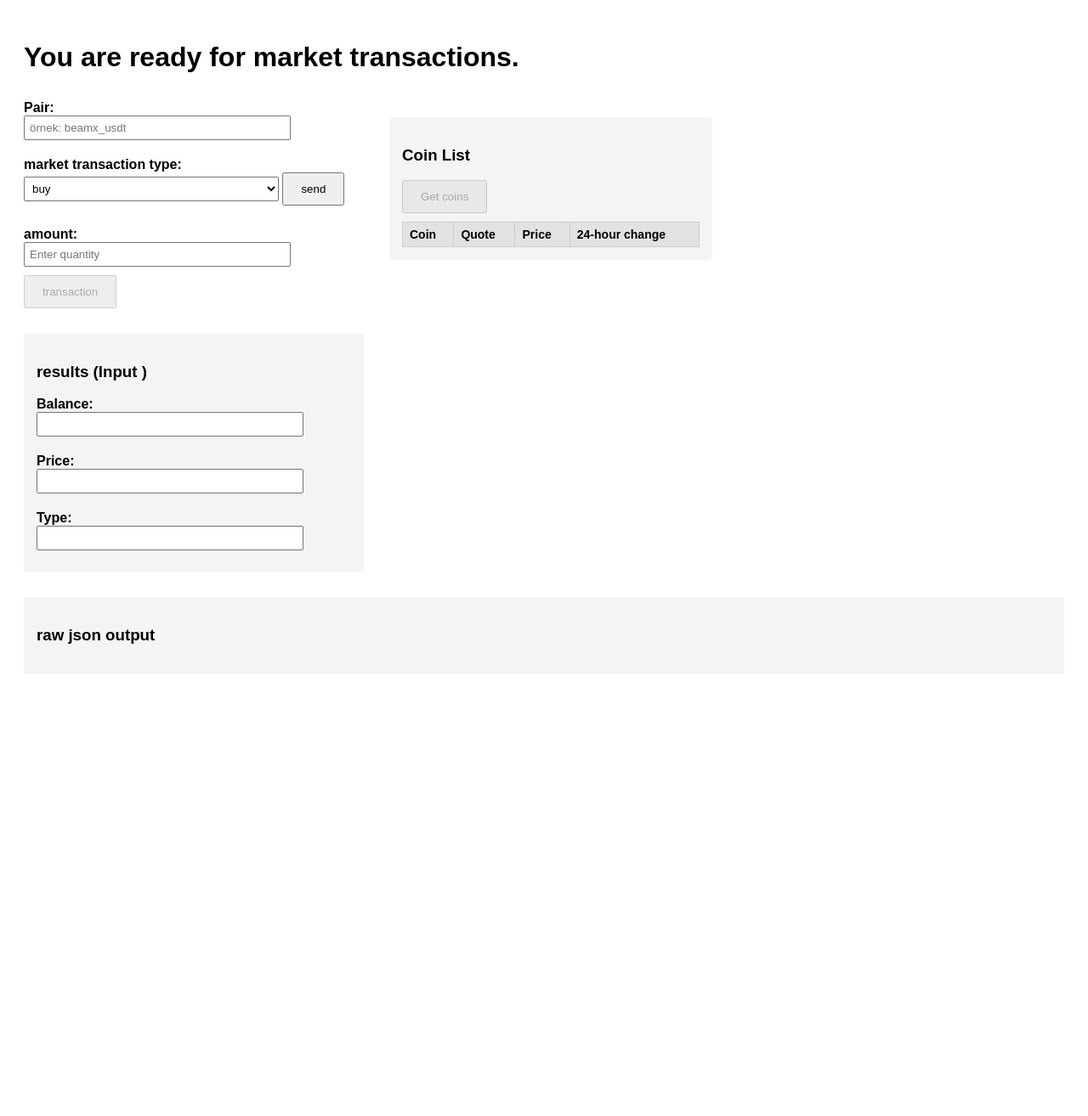
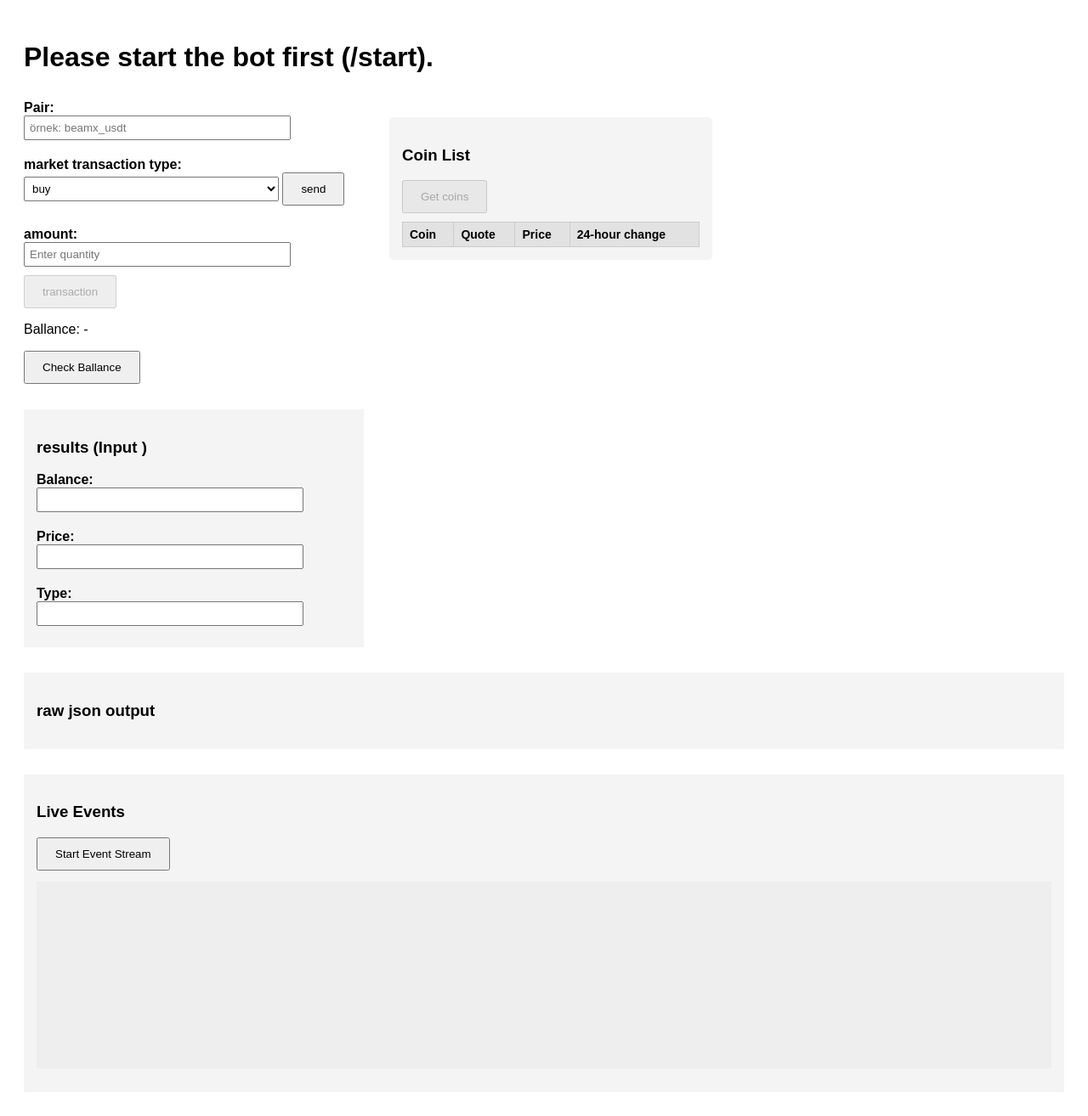
Before and after one commit to crowe-a/Trader_backend_Template_V3_with_endpoints, a Flask app: page /market in a window 1280 px wide. Shown: the whole page at 85% size. Before the commit the page ends 758 px from the top, so only its background shows below. Run offline with Flask 3, Linux system fonts and the light colour scheme; the visitor is signed in with stand-in values (Sample User, id 1); lists and menus that the app fills with data are empty.

Commit message:
"fe endpoints added and in market.html a event  stream in fe-market page."

```diff
--- a/app.py
+++ b/app.py
@@ -1,4 +1,4 @@
-from flask import Flask, render_template, redirect, url_for,request,Response
+from flask import Flask, render_template, redirect, url_for,request,Response,jsonify
 import threading
 from bot import open_browser
 from backend import get_ballance,buy,sell
@@ -18,7 +18,7 @@
 
 
 
-# app.secret_key = "cok_gizli_key"
+app.secret_key = "cok_gizli_key"
 
 # Basit user database
 USERS = {"admin": "secret123"}
@@ -88,21 +88,36 @@
 @login_required
 def start():
     global bot_thread
-    if open_browser.running:  #
-        return render_template("start.html", message="Bot has already started .")
+    identifier = "myChart"  # event stream identifier
 
-    bot_thread = threading.Thread(target=open_browser.run)  #
+    if open_browser.running:
+        # Bot zaten çalışıyorsa alive event gönder
+
+        return render_template("start.html", message="Bot has already started.")
+
+    # Botu başlat
+    bot_thread = threading.Thread(target=open_browser.run)
     bot_thread.start()
+
+    # Bot başlatıldı event
+    push_event(identifier, kind="alive", raw={"message": "Bot started"})
+
     return render_template("start.html", message="Bot started.")
-
 @app.route("/stop")
 @login_required
 def stop():
+    identifier = "myChart"
+
     if open_browser.running:
-        open_browser.stop()  #
-        return render_template("stop.html", message="Bot stoped.")
-    return render_template("stop.html", message="The bot has already stoppedr.")
-from flask import jsonify
+        open_browser.stop()
+        # Bot durdu event
+        push_event(identifier, kind="dead", raw={"message": "Bot stopped"})
+        return render_template("stop.html", message="Bot stopped.")
+
+    # Bot zaten duruyorsa dead event
+    push_event(identifier, kind="dead", raw={"message": "Bot already stopped"})
+    return render_template("stop.html", message="The bot has already stopped.")
+
 
 @app.route("/get_balance")
 @login_required
@@ -128,41 +143,50 @@
 @app.route("/trade", methods=["POST"])
 @login_required
 def trade():
+    identifier = "myChart"
     try:
-        pair = request.json.get("pair")
-        action = request.json.get("action")
+        data = request.get_json(silent=True) or {}
+        pair = data.get("pair")
+        action = data.get("action")
 
         if action == "buy":
             result = buy.run_buy(pair)
         elif action == "sell":
             result = sell.run_sell(pair)
         else:
+            return jsonify({"status": "error", "message": "Invalid action"})
 
-            return jsonify({"status": "error", "message": "Invalid action"})
+        # Trade event
+        push_event(identifier, kind="trade", trade=result, raw={"pair": pair, "action": action})
         return jsonify({"status": "success", "data": result})
+
     except Exception as e:
+        push_event(identifier, kind="error", raw={"message": str(e)})
         return jsonify({"status": "error", "message": str(e)})
 
 
 @app.route("/execute_trade", methods=["POST"])
 @login_required
 def execute_trade():
+    identifier = "myChart"
     try:
         pair = request.json.get("pair")
         action = request.json.get("action")
         amount = request.json.get("amount")
-        #market_data = trade_executor.search()
+
         if action == "buy":
             result = trade_executor.execute_buy(pair, amount)
-
         elif action == "sell":
             result = trade_executor.execute_sell(pair, amount)
-
         else:
             return jsonify({"status": "error", "message": "Invalid action"})
 
+        # Execute trade event
+        push_event(identifier, kind="trade", trade=result, raw={"pair": pair, "action": action, "amount": amount})
         return jsonify({"status": "success", "data": result})
+
     except Exception as e:
+        push_event(identifier, kind="error", raw={"message": str(e)})
         return jsonify({"status": "error", "message": str(e)})
 
 
@@ -176,14 +200,14 @@
         return jsonify({"status": "error", "message": str(e)})
 
 
-@app.route("/get_close_open", methods=["GET"])
-@login_required
-def get_close_open():
-    try:
-        market_data = trade_executor.search()
-        return jsonify({"status": "success", "market_data": market_data})
-    except Exception as e:
-        return jsonify({"status": "error", "message": str(e)})
+# @app.route("/get_close_open", methods=["GET"])
+# @login_required
+# def get_close_open():
+#     try:
+#         market_data = trade_executor.search()
+#         return jsonify({"status": "success", "market_data": market_data})
+#     except Exception as e:
+#         return jsonify({"status": "error", "message": str(e)})
 
 
 
@@ -198,8 +222,12 @@
 @app.route("/charts", methods=["POST"])
 def start_chart():
     data = request.get_json()
-    identifier = data.get("identifier", f"id-{random.randint(1,1000)}")
-    # Mock response:
+    #identifier = data.get("identifier", f"id-{random.randint(1,1000)}")
+    identifier = "myChart"
+    # Event gönder
+    push_event(identifier, kind="alive", raw={"message": f"Chart {identifier} started"})
+
+    # Mock response
     response = {
         "message": f"Chart {identifier} started",
         "identifier": identifier,
@@ -210,36 +238,34 @@
 
 @app.route("/charts/<identifier>/status", methods=["GET"])
 def chart_status(identifier):
-    # Mock chart status
-    i=0
+    i = 0
     for i in range(3):
         try:
-            data=trade_executor.getcloseopen()
+            data = trade_executor.getcloseopen()
             if data.get("s") != "ok" or not data.get("c"):
-                print("No data could be received, possibly the interval is too short or the bar has not formed yet")
-                return None
+                identifier = "myChart"
+                push_event(identifier, kind="error", raw={"message": "No data received, interval may be too short"})
+                return jsonify({"error": "No data received"}), 400
 
-            ts = data["t"][-1]  #  timestamp
-            nxt_ts=int(ts)+60
-            # Milisaniyeyi to second
-            nxt_ts=int(nxt_ts)/1000
+            ts = data["t"][-1]
+            nxt_ts = int(ts) + 60
+            nxt_ts = int(nxt_ts) / 1000
             ts_seconds = int(ts) / 1000
 
-            # UTC time
-            dt_nxt_utc=datetime.datetime.utcfromtimestamp(nxt_ts)
+            dt_nxt_utc = datetime.datetime.utcfromtimestamp(nxt_ts)
             dt_utc = datetime.datetime.utcfromtimestamp(ts_seconds)
 
-
-
-
-            print("UTC:", dt_utc.strftime("%Y-%m-%d %H:%M:%S"))
+            push_event(identifier, kind="status", raw={
+                "opens_seen": data["o"][-1],
+                "closes_seen": data["c"][-1],
+                "timestamp": dt_utc.isoformat()
+            })
             break
-        except:
+        except Exception as e:
+            push_event(identifier, kind="error", raw={"message": str(e)})
             print("close and open price not found")
         time.sleep(1)
-        i+=1
-
-    # print(data)
+        i += 1
 
     response = {
         "running": True,
@@ -256,12 +282,13 @@
 
 @app.route("/charts/<identifier>/events", methods=["GET"])
 def chart_events(identifier):
-    # Mock SSE-like event data (JSON list)
     events = [
         {"kind": "open", "trade": {"id": 1, "entry_type": "long", "entry_signal": "buy", "entry_price": 2000, "entry_time": int(time.time())}},
         {"kind": "close", "trade": {"id": 1, "exit_price": 2020, "exit_time": int(time.time())}},
         {"kind": "alive", "activated_at": int(time.time()), "chart": identifier}
     ]
+    identifier = "myChart"
+    push_event(identifier, kind="info", raw={"message": "Manual events fetched from /events"})
     return jsonify(events)
 
 
@@ -270,12 +297,13 @@
     events = [
         {"kind": "close", "trade": {"id": 1, "exit_price": 2020, "exit_time": int(time.time())}}
     ]
+    identifier = "myChart"
+    push_event(identifier, kind="close", raw={"message": "Closed events fetched"})
     return jsonify(events)
 
 
 @app.route("/debug/executor", methods=["GET"])
 def debug_executor():
-    # Mock webhook buffer
     data = {
         "count": 2,
         "events": [
@@ -283,12 +311,15 @@
             {"kind": "alive", "activated_at": int(time.time())}
         ]
     }
+    identifier = "myChart"
+    push_event(identifier, kind="debug", raw={"message": "Executor debug data fetched"})
     return jsonify(data)
 
 
 @app.route("/charts/<identifier>", methods=["DELETE"])
 def stop_chart(identifier):
-    # Mock stop chart
+    identifier = "myChart"
+    push_event(identifier, kind="dead", raw={"message": f"Chart {identifier} stopped"})
     return jsonify({"message": f"Chart {identifier} stopped"})
 
 
@@ -303,7 +334,7 @@
         "identifier": identifier,
         "kind": kind,
         "chart": {
-            "url": f"https://www.tradingview.com/chart/{identifier}",
+            "url": f"https://partner.bydfi.com/chart/{identifier}",
             "interval": "1m"
         }
     }
@@ -341,14 +372,21 @@
         last_index = 0
         while True:
             events = chart_events_buffer.get(identifier, [])
+            #print("buffer",chart_events_buffer)
+            sent_event = False  # O turda event gönderildi mi kontrolü
             while last_index < len(events):
                 ev = events[last_index]
                 yield f"data: {json.dumps(ev)}\n\n"
                 last_index += 1
+                sent_event = True
+
+            # Eğer yeni event yoksa, dinleniyor mesajı gönder
+            # if not sent_event:
+            #     yield f"data: {json.dumps({'status': 'listening', 'message': 'Event stream active, waiting for events...'})}\n\n"
+
             time.sleep(1)
+
     return Response(stream_with_context(event_stream()), mimetype="text/event-stream")
-
-
 
 # if __name__ == "__main__":
 #     app.run(debug=True,host="0.0.0.0", port=5000)
--- a/backend/buy.py
+++ b/backend/buy.py
@@ -23,6 +23,7 @@
             '//*[@id="spot-layout"]/div[2]/div/div[2]/div[3]/div/span[2]'
         )))
     coin_name = coin_element.text.strip()
+
     print("coin_name: ",coin_name)
 
     # try:
@@ -36,7 +37,7 @@
 
     try:
         price_element = wait.until(EC.presence_of_element_located(
-            (By.XPATH, "//div[text()='Fiyat']/following-sibling::div//input")
+            (By.XPATH, "//div[text()='Price']/following-sibling::div//input")
         ))
 
         # Burada text_to_be_present_in_element_value yerine value attribute’unun dolmasını bekleyebiliriz:
--- a/backend/sell.py
+++ b/backend/sell.py
@@ -27,7 +27,7 @@
 
     try:
         price_element = wait.until(EC.presence_of_element_located(
-            (By.XPATH, '//*[@id="spot-layout"]/div[2]/div/div[2]/div[4]/div[1]/div/div[2]/input')
+            (By.XPATH, "//div[text()='Price']/following-sibling::div//input")
         ))
 
         # Burada text_to_be_present_in_element_value yerine value attribute’unun dolmasını bekleyebiliriz:
--- a/templates/market.html
+++ b/templates/market.html
@@ -105,6 +105,11 @@
       <input type="number" id="amount" placeholder="Enter quantity" min="0" step="any">
       <button id="execute-btn">transaction</button>
     </div>
+    <!-- Bakiye göstermek için -->
+    <p>Ballance: <span id="balance">-</span></p>
+
+    <!-- Buton -->
+    <button id="getBalanceBtn">Check Ballance</button>
 
     <div class="output-section" style="margin-top:30px;">
       <h3>results (Input )</h3>
@@ -132,16 +137,77 @@
         </tr>
       </thead>
       <tbody></tbody>
+
     </table>
+
   </div>
+
+
 </div>
+
 
 <div class="output-section" style="margin-top:30px;">
   <h3>raw json output</h3>
   <pre id="result"></pre>
 </div>
+<div class="output-section" style="margin-top:30px;">
+  <h3>Live Events</h3>
+  <button id="start-events-btn">Start Event Stream</button>
+  <pre id="events-output" style="height:200px; overflow-y:auto; background:#eee; padding:10px;"></pre>
+</div>
+
 
     <script>
+
+        document.getElementById("getBalanceBtn").addEventListener("click", function() {
+            fetch("/get_balance")
+                .then(response => response.json())
+                .then(data => {
+                    if (data.status === "success") {
+                        document.getElementById("balance").textContent = data.balance;
+                    } else {
+                        document.getElementById("balance").textContent = "Hata: " + data.message;
+                    }
+                })
+                .catch(error => {
+                    document.getElementById("balance").textContent = "Hata: " + error;
+                });
+        });
+
+      // Event Stream button and show
+      const startEventsBtn = document.getElementById("start-events-btn");
+      const eventsOutput = document.getElementById("events-output");
+
+      let eventSource = null;
+
+      startEventsBtn.addEventListener("click", () => {
+          if(eventSource) {
+              alert("Event stream already running!");
+              return;
+          }
+
+          // identifier örnek, backend'deki identifier ile aynı olmalı
+          const chartId = "myChart";
+
+          eventSource = new EventSource(`/charts/${chartId}/events_stream`);
+
+          eventSource.onmessage = (e) => {
+              const data = JSON.parse(e.data);
+              const time = new Date().toLocaleTimeString();
+              eventsOutput.textContent += `[${time}] ${JSON.stringify(data, null, 2)}\n\n`;
+              eventsOutput.scrollTop = eventsOutput.scrollHeight; // otomatik scroll
+          };
+
+          eventSource.onerror = (e) => {
+              console.error("EventStream error:", e);
+              eventsOutput.textContent += "EventStream connection lost...\n";
+              eventSource.close();
+              eventSource = null;
+          };
+      });
+
+
+
         const form = document.getElementById('trade-form');
         const result = document.getElementById('result');
         const executeBtn = document.getElementById('execute-btn');
```
Also changed, not shown: 1 other file.
